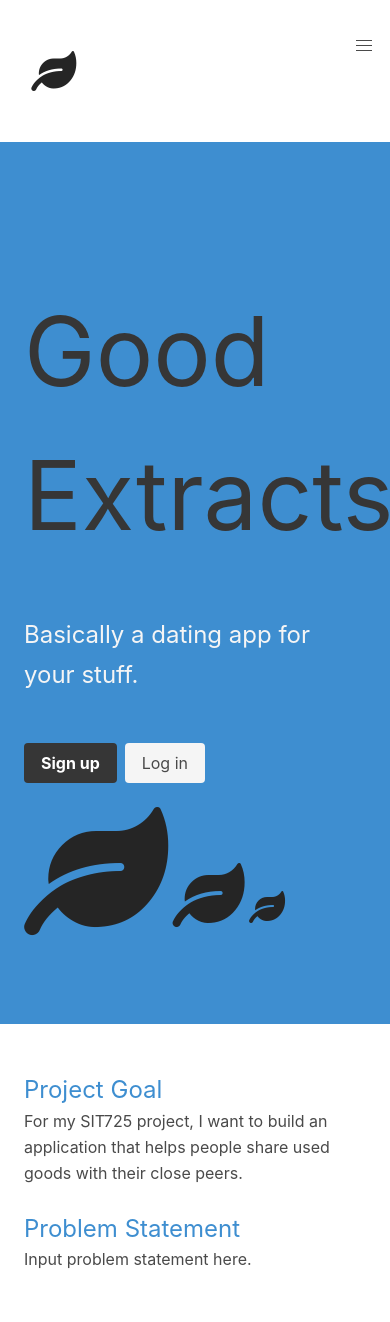
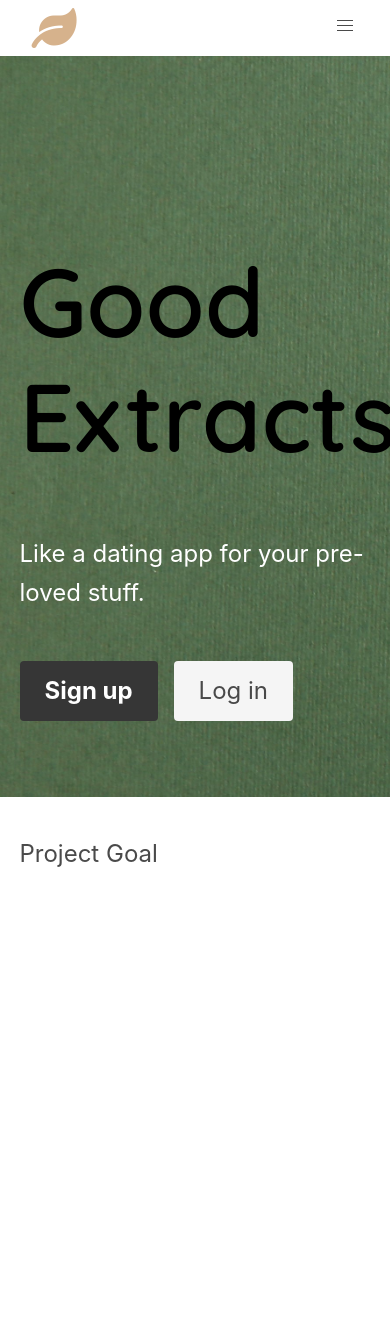
Before and after one commit to jaynedoe/circularEconomy, a website: page app/views/public/index.html in a window 390 px wide. Drawn offline with nearby package versions, Linux system fonts and the light colour scheme; files that its build step writes are made by us from their sources.

Commit message:
completed public home page hero section

```diff
--- a/app/views/public/css/styles.css
+++ b/app/views/public/css/styles.css
@@ -3,33 +3,98 @@
 
 h1{
     font-size: 6rem;
+    font-family: 'Quicksand', sans-serif;
+    font-weight: 600;
+    color: black;
+    padding-top: 120px;
 }
 
 p{
     line-height: 1.65;
+    color: white;
 }
 
 /* NAVBAR STYLING */
 
 .gx-navbar{
-    padding: 20px 0;
+    padding-right: 5%;
+    padding-left: 10%;
     font-size: 1.25rem;
 }
 
-.navbar-item{
-    padding: 8%;
+/* KEY FEATURES STYLING */
+
+.gx-key-features{
+    height: 1000px;
+    padding: 5%;
 }
 
-/* HERO STYLING */
-
-
-.hero-body{
-    padding: 12% 0%;
-}
 
 /* ICON STYLING */
 
 
 .fa-leaf{
-    color: rgb(37, 37, 37);
+    color: #d6b28c;
 }
+
+
+/* MEDIA QUERIES */
+
+/* extra small screens */
+
+@media only screen and (max-width: 1024px) {
+    h1{
+        line-height: 1.2;
+    }
+
+    .gx-navbar{
+        padding-left: 5%;
+    }
+
+    .gx-home-hero{
+        padding: 5%;
+        margin-bottom: 20px;
+        background-image: url('/img/public_hero_blank.jpeg');
+        background-position: top left;
+        background-size: cover;
+    }
+}
+
+/* small screens */
+
+@media only screen and (min-width: 600px) {
+
+}
+
+/* medium screens */
+
+@media only screen and (min-width: 768px) {
+
+}
+
+/* large screens */
+
+@media only screen and (min-width: 1024px) {
+
+    .navbar-item{
+        padding: 4%;
+    }
+    .gx-home-hero{
+        padding: 0% 8%;
+        background-image: url('/img/public_hero.jpeg');
+        background-repeat: no-repeat;
+        height: 1000px;
+        background-position: center;
+        background-size: cover;
+    }
+}
+
+/* extra large screens */
+
+@media only screen and (min-width: 1500px) {
+
+    .navbar-item{
+        padding: 8%;
+    }
+
+}
--- a/app/views/public/index.html
+++ b/app/views/public/index.html
@@ -16,6 +16,9 @@
     integrity="sha384-50oBUHEmvpQ+1lW4y57PTFmhCaXp0ML5d60M1M7uH2+nqUivzIebhndOJK28anvf"
     crossorigin="anonymous"
   />
+  <link rel="preconnect" href="https://fonts.gstatic.com">
+  <link rel="preconnect" href="https://fonts.gstatic.com">
+  <link href="https://fonts.googleapis.com/css2?family=Quicksand:wght@300;400;600&display=swap" rel="stylesheet">
   <script src="/app.js" defer type="text/javascript"></script>
 
   </head>
@@ -54,54 +57,39 @@
                     Contact
                   </a>
 
-
                 </div>
             </div>
         </div>
 
       </nav>
 
-    <!-- main content -->
+<!-- hero content -->
 
-    <div class="section has-background-info">
-      <div class="container">
-        <div class="hero-body">
+      <div class="gx-home-hero">
+        <div class="container hero">
 
-            <div class="columns">
-                <div class="column mr-6">
-                    <h1 class="my-6 has-text-dark">Good Extracts</h1>
-                    <p class="is-size-4 has-text-light mt-6">
-                        Basically a dating app for your stuff.
+                <h1 class="my-6">Good Extracts</h1>
+                <p class="is-size-4 mt-3">
+                    Like a dating app for your pre-loved stuff.
                 </p>
-                    <div class="buttons mt-6">
-                        <a class="button is-dark">
+                <div class="buttons my-6">
+                    <a class="button is-dark is-large mr-4">
                       <strong>Sign up</strong>
                     </a>
-                        <a class="button is-light">
+                    <a class="button is-light is-large">
                       Log in
                     </a>
                 </div>
         </div>
-                <div class="column is-two-fifths">
-                    <div class="container">
-                        <i class="fas fa-leaf fa-8x"></i>
-                        <i class="fas fa-leaf fa-4x"></i>
-                        <i class="fas fa-leaf fa-2x"></i>
       </div>
 
-                </div>
+<!-- key features -->
 
-            </div>
-
-        </div>
-      </div>
-    </div>
-
-    <div class="section">
+    <div class="gx-key-features">
       <div class="container">
         <div class="columns">
           <div class="column">
-            <h3 class="is-size-4 has-text-info">Project Goal</h3>
+            <h3 class="is-size-4">Project Goal</h3>
             <p>
 
               For my SIT725 project, I want to build an application that helps
@@ -109,8 +97,7 @@
             </p>
           </div>
           <div class="column">
-            <h3 class="is-size-4 has-text-info">Problem Statement</h3>
-            <p></p>Input problem statement here.</p>
+
           </div>
         </div>
       </div>
```
Lines whose indentation alone changed are shown as unchanged.
